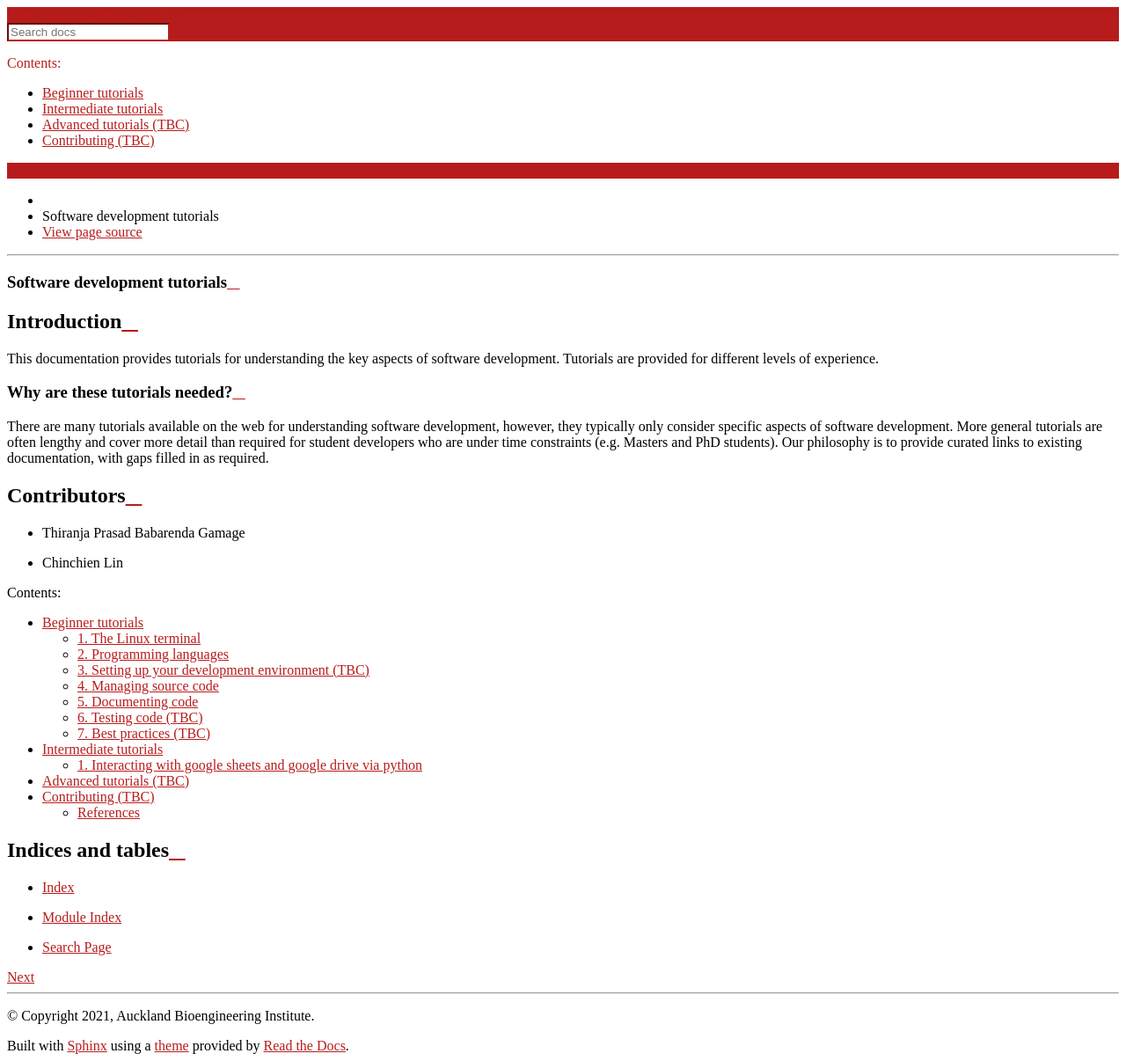
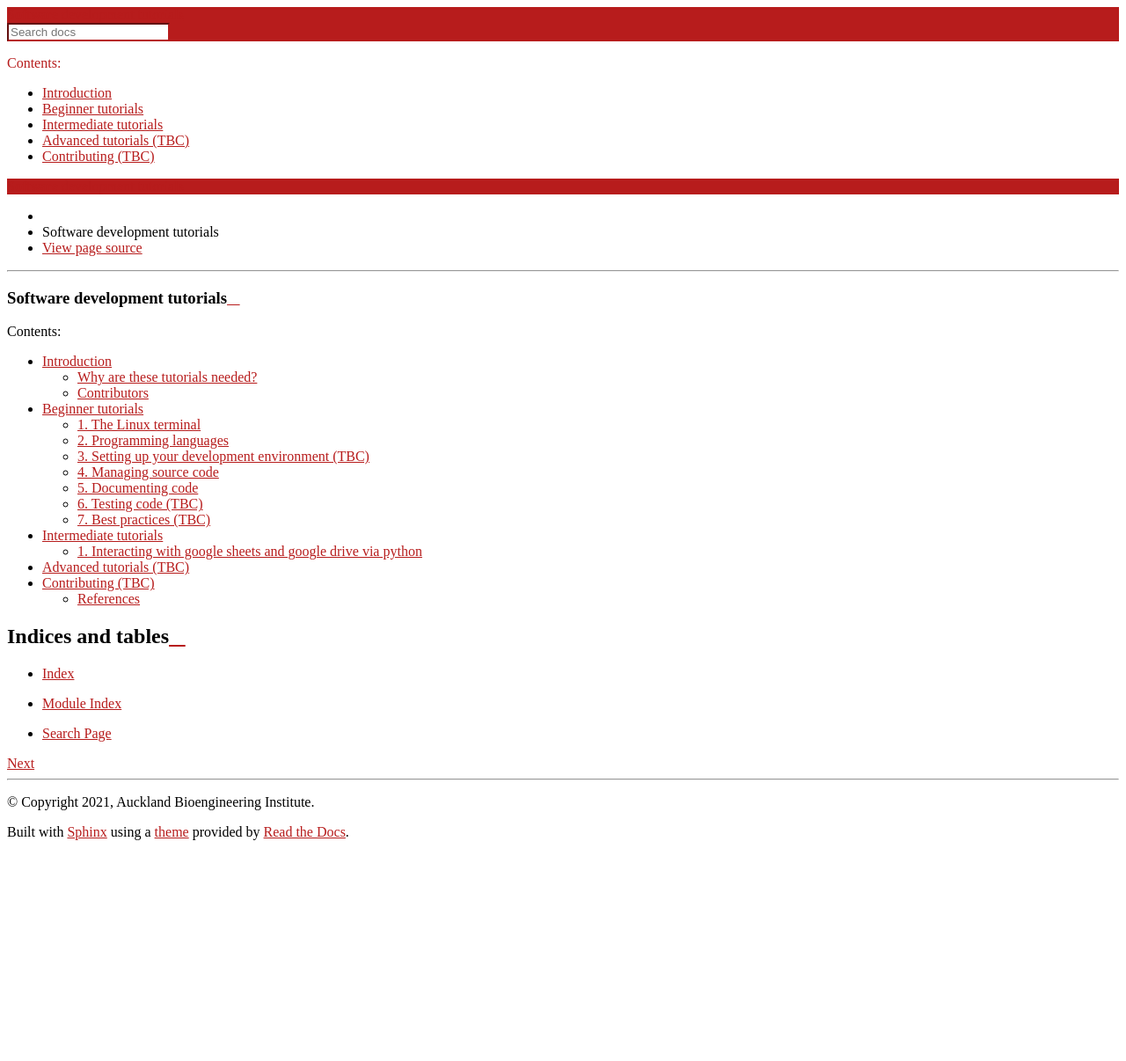
Before and after one commit to prasanthsasikumar/holographic-breast-biomechanics, a Sphinx documentation site: the page built from docs/source/index.rst, in a window 1280 px wide. Shown: the whole page at 88% size. Built offline with Sphinx 7.4.7 and the Read the Docs theme 2.0.0, drawn with Linux system fonts in a browser that asks for light colours; after the commit the page ends 963 px from its top, so only the background shows below that.

Commit message:
Separating main intro from index.rst

```diff
--- a/docs/source/index.rst
+++ b/docs/source/index.rst
@@ -6,24 +6,11 @@
 Software development tutorials
 ==============================
 
-Introduction
-------------
-This documentation provides tutorials for understanding the key aspects of software development. Tutorials are provided for different levels of experience.
-
-Why are these tutorials needed?
-~~~~~~~~~~~~~~~~~~~~~~~~~~~~~~~
-There are many tutorials available on the web for understanding software development, however, they typically only consider specific aspects of software development. More general tutorials are often lengthy and cover more detail than required for student developers who are under time constraints (e.g. Masters and PhD students). Our philosophy is to provide curated links to existing documentation, with gaps filled in as required.
-
-Contributors
-------------
-
-- Thiranja Prasad Babarenda Gamage
-- Chinchien Lin
-
 .. toctree::
    :maxdepth: 2
    :caption: Contents:
 
+   introduction
    beginner
    intermediate
    advanced
```
Also changed, not shown: docs/source/introduction.rst (added, +14 -0 lines).
